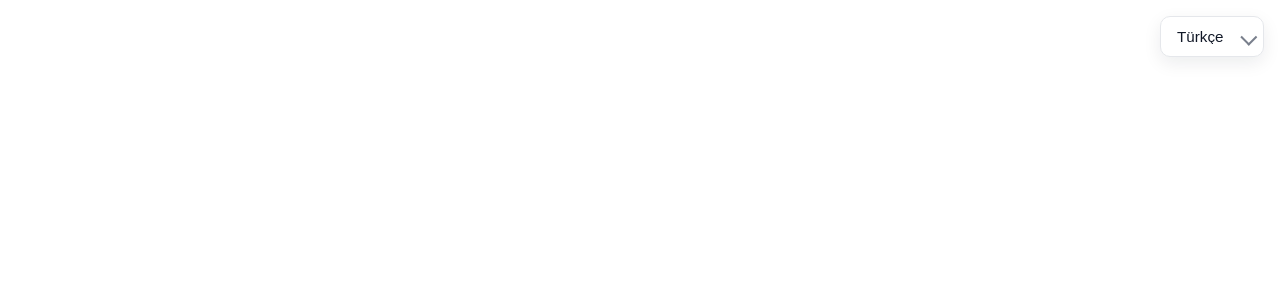
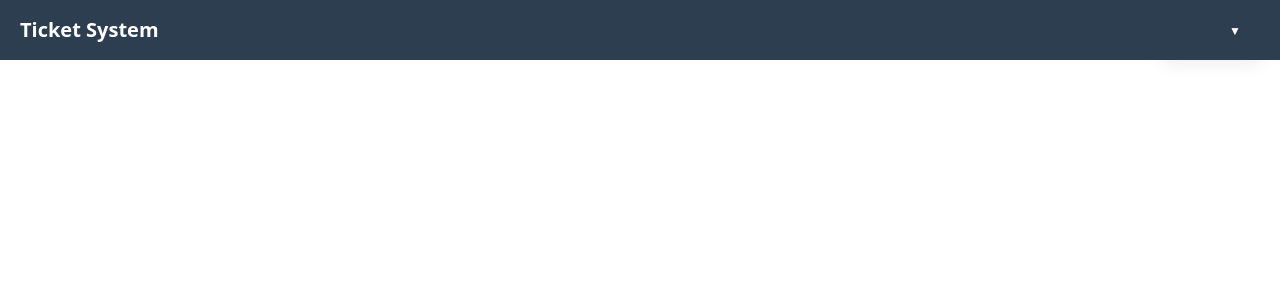
Before and after one commit to mhmtlmetin/ticket-system, a React (Vite) app: page /profile in a window 1280 px wide. Before the commit this address had no page. Shown: the top 300 px of the page. Built offline with nearby package versions, Linux system fonts and the light colour scheme; data requests are answered from the project's data file.

Commit message:
navbar eklendi

```diff
--- a/src/App.jsx
+++ b/src/App.jsx
@@ -1,16 +1,32 @@
 import React from "react";
-import { Router, Route, Routes} from "react-router-dom";
+import { Router, Route, Routes, useLocation} from "react-router-dom";
 import LanguageSwitcher from "./components/languageSwitcher";
 import Login from "./pages/login";
 import AdminDashboard from "./pages/adminDashboard";
 import UserDashboard from "./pages/userDashboard";
 import NewTicket from "./pages/newTicket";
 import TicketDetail from "./pages/ticketDetail";
+import Navbar from './components/navbar'
+
+function Layout({ children }) {
+  const location = useLocation();
+  const hideNavbar = location.pathname === "/"; // login'de navbar gizle
+
+  return (
+    <>
+      {!hideNavbar && <Navbar />}
+      <div style={{ marginTop: !hideNavbar ? "70px" : "0" }}>
+        {children}
+      </div>
+    </>
+  );
+}
 
 function App() {
   return (
     <>
     <LanguageSwitcher></LanguageSwitcher>
+    <Layout>
       <Routes>
         <Route path="/" element={<Login />} />
         <Route path="/admin-dashboard" element={<AdminDashboard />} />
@@ -18,6 +34,7 @@ function App() {
         <Route path="/new-ticket" element={<NewTicket />} />
          <Route path="/requests/:id" element={<TicketDetail/>} />
       </Routes>
+      </Layout>
       </>
   );
 }
--- /dev/null
+++ b/src/components/navbar.jsx
@@ -0,0 +1,45 @@
+import React, { useState } from "react";
+import { useNavigate } from "react-router-dom";
+import {useGetUserByAuthorIdQuery} from "../services/tickets.service"
+import "../styles/navbar.scss";
+
+const Navbar = ({ user, onLogout }) => {
+  const [menuOpen, setMenuOpen] = useState(false);
+const authorId = localStorage.getItem("userName");
+const navigate = useNavigate();
+  const { data: users } = useGetUserByAuthorIdQuery(authorId);
+  const userName= users?.filter(u => u.id == authorId).map(i=>  i.name);
+
+ const handleLogout = () => {
+    localStorage.removeItem("userName");
+    navigate("/");
+  };
+  return (
+    <nav className="navbar">
+      <div className="navbar__logo">
+        Ticket System
+      </div>
+      <div className="navbar__profile">
+        <button
+          className="navbar__profile-btn"
+          onClick={() => setMenuOpen(!menuOpen)}
+        >
+          {userName|| "User"}
+          <span className="navbar__arrow">{menuOpen ? "▲" : "▼"}</span>
+        </button>
+        {menuOpen && (
+          <div className="navbar__dropdown">
+            <p><strong>{user?.name}</strong></p>
+            <p>{user?.email}</p>
+            <hr />
+            <button onClick={handleLogout} className="navbar__logout">
+              Logout
+            </button>
+          </div>
+        )}
+      </div>
+    </nav>
+  );
+};
+
+export default Navbar;
--- a/src/db.json
+++ b/src/db.json
@@ -175,6 +175,13 @@
       "authorId": 2,
       "text": "tekrar denedim",
       "createdAt": "2025-09-07T11:22:18.997Z"
+    },
+    {
+      "id": "1ab3",
+      "requestId": 5,
+      "authorId": 2,
+      "text": "şimdi düzeldi",
+      "createdAt": "2025-09-07T12:56:50.089Z"
     }
   ]
 }
--- /dev/null
+++ b/src/styles/navbar.scss
@@ -0,0 +1,79 @@
+.navbar {
+  position: fixed;
+  top: 0;
+  left: 0;
+  right: 0;
+  height: 60px;
+  background: #2d3e50;
+  color: #fff;
+  display: flex;
+  align-items: center;
+  justify-content: space-between;
+  padding: 0 20px;
+  z-index: 1000;
+
+  &__logo {
+    font-size: 20px;
+    font-weight: bold;
+  }
+
+  &__profile {
+    position: relative;
+
+    &-btn {
+      background: none;
+      border: none;
+      color: #fff;
+      font-size: 16px;
+      cursor: pointer;
+      display: flex;
+      align-items: center;
+      gap: 5px;
+
+      &:hover {
+        text-decoration: underline;
+      }
+    }
+  }
+
+  &__arrow {
+    font-size: 12px;
+  }
+
+  &__dropdown {
+    position: absolute;
+    top: 40px;
+    right: 0;
+    background: #fff;
+    color: #333;
+    min-width: 180px;
+    border-radius: 4px;
+    box-shadow: 0 4px 10px rgba(0,0,0,0.15);
+    padding: 10px;
+    z-index: 1001;
+
+    p {
+      margin: 5px 0;
+    }
+
+    hr {
+      margin: 8px 0;
+      border: none;
+      border-top: 1px solid #ddd;
+    }
+  }
+
+  &__logout {
+    width: 100%;
+    background: #e74c3c;
+    border: none;
+    color: #fff;
+    padding: 8px;
+    border-radius: 4px;
+    cursor: pointer;
+
+    &:hover {
+      background: #c0392b;
+    }
+  }
+}
```
Also changed, not shown: src/pages/ticketDetail.jsx (+5 -5 lines).
